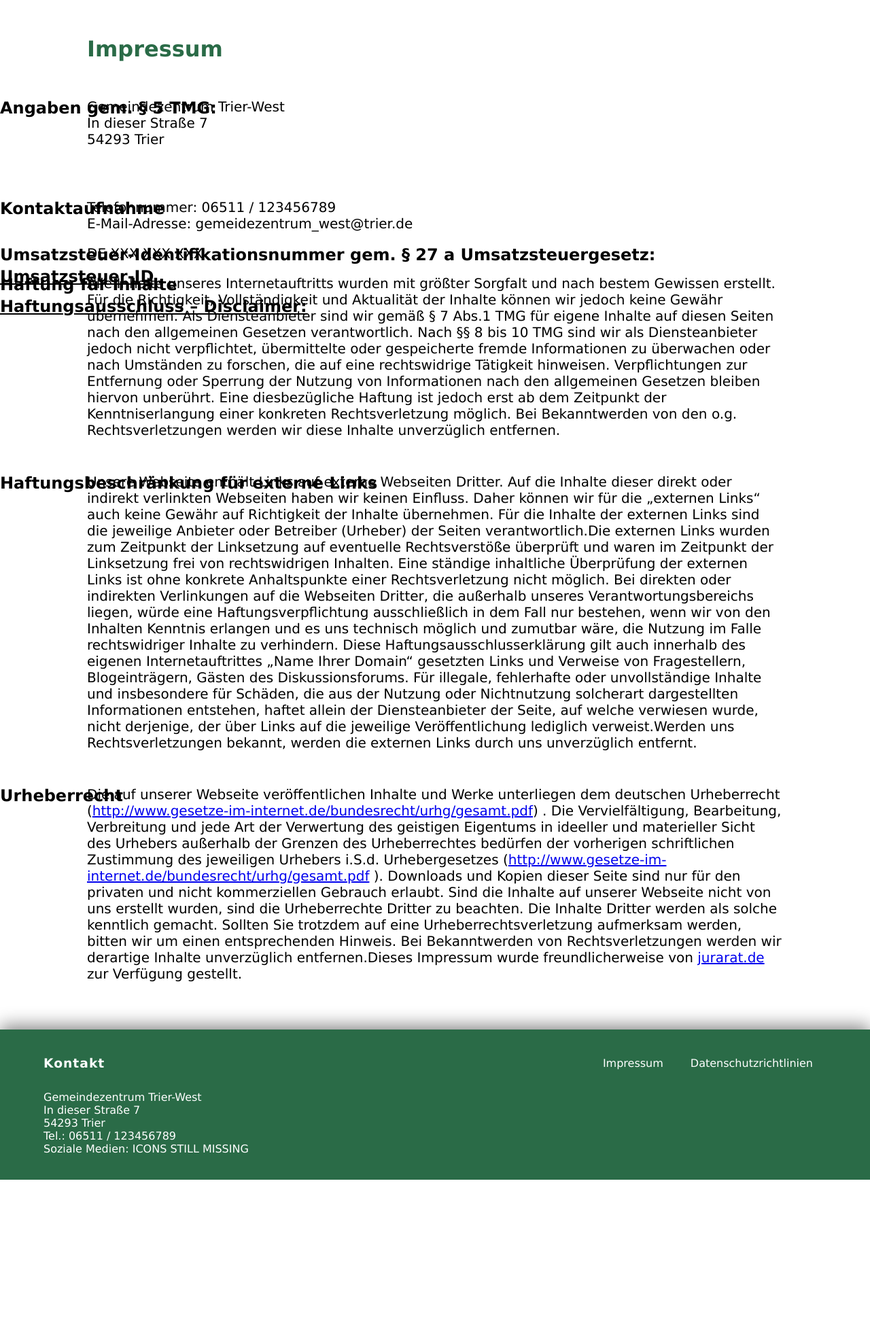
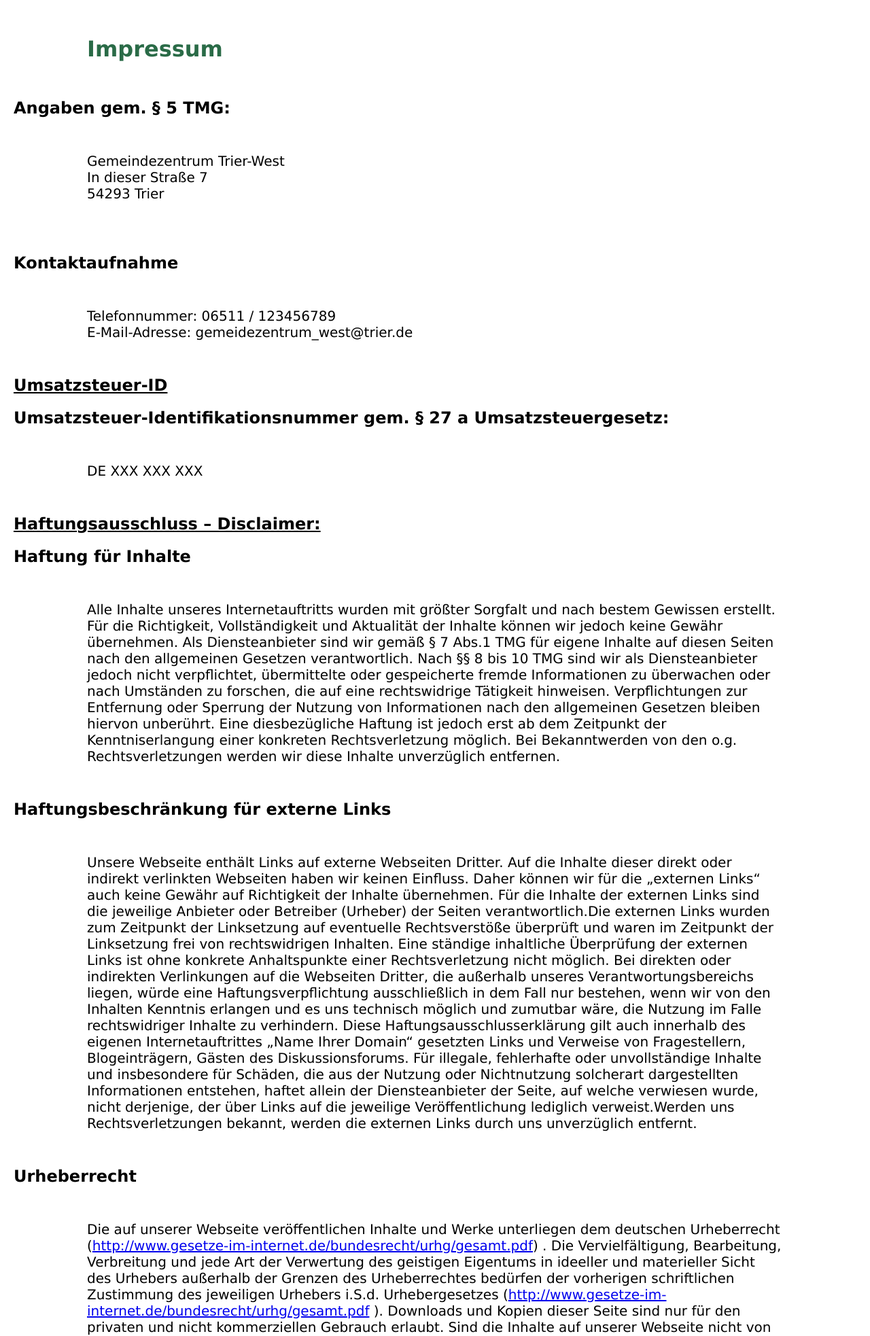
Before and after one commit to rosniks/Webtech, a PHP site: page /impressum.php in a window 1280 px wide. Shown: the part 108-2074 px from the top of the page at 68% size. Before the commit the page ends 1844 px from the top, so only its background shows below. Run offline with PHP 8.4, Linux system fonts and the light colour scheme.

Commit message:
style Impressum

```diff
--- a/src/pages/impressum.php
+++ b/src/pages/impressum.php
@@ -11,7 +11,7 @@
         <title>Über uns</title>
         <style>
             h2 {
-             margin-bottom: -80px;
+             padding-left: 20px;
             }
         </style>
     </head>
```
